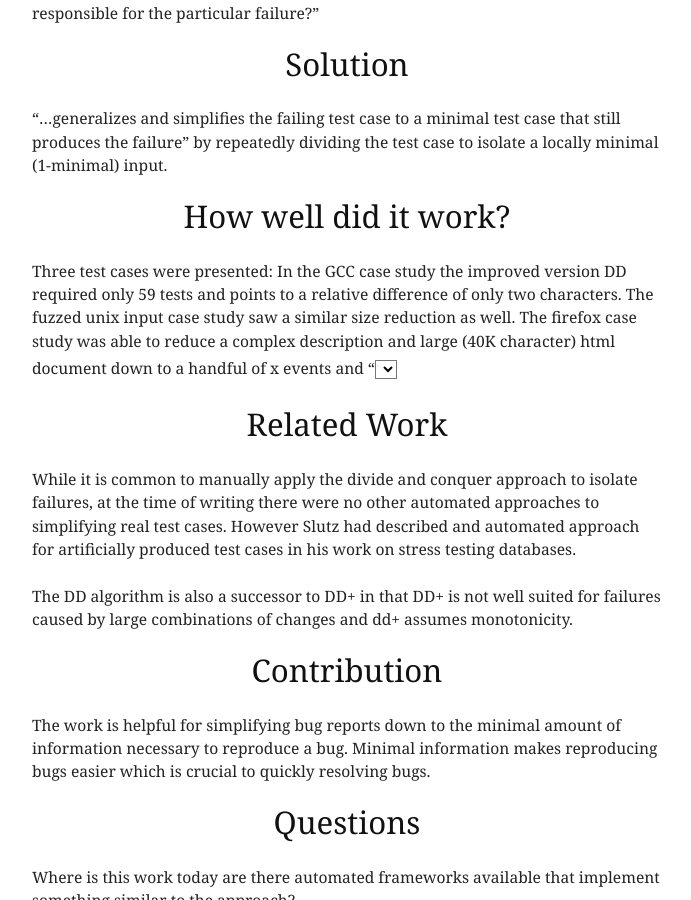
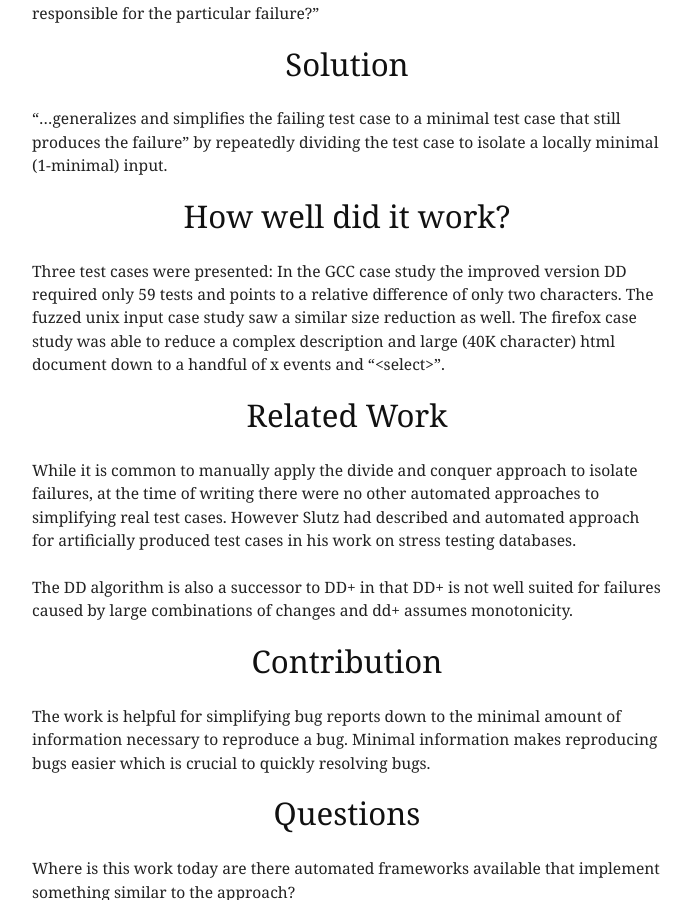
Before and after one commit to ciferkey/ciferkey.github.com, a Jekyll site: the page built from _posts/2013-02-12-Simplifying-and-Isolating-Failure-Inducing-Input.markdown, in a window 1280 px wide and 900 px high, scrolled down 346 px. Shown: the whole window, without its empty margins (293-984 px from the left). Built offline with Jekyll 4.4.1, drawn with Linux system fonts in a browser that asks for light colours; comment, search, counter and statistics services are not loaded.

Commit message:
fixing select tag

```diff
--- a/_posts/2013-02-12-Simplifying-and-Isolating-Failure-Inducing-Input.markdown
+++ b/_posts/2013-02-12-Simplifying-and-Isolating-Failure-Inducing-Input.markdown
@@ -14,7 +14,7 @@ This semester I am currently enrolled in a one credit honors extension to my SE
 “...generalizes and simplifies the failing test case to a minimal test case that still produces the failure” by repeatedly dividing the test case to isolate a locally minimal (1-minimal) input.
 
 ## How well did it work?
-Three test cases were presented:  In the GCC case study the improved version DD required only 59 tests and points to a relative difference of only two characters.  The fuzzed unix input case study saw a similar size reduction as well.  The firefox case study was able to reduce a complex description and large (40K character) html document down to a handful of x events and “<select>”.
+Three test cases were presented:  In the GCC case study the improved version DD required only 59 tests and points to a relative difference of only two characters.  The fuzzed unix input case study saw a similar size reduction as well.  The firefox case study was able to reduce a complex description and large (40K character) html document down to a handful of x events and “\<select\>”.
 
 ## Related Work
 While it is common to manually apply the divide and conquer approach to isolate failures, at the time of writing there were no other automated approaches to simplifying real test cases.  However Slutz had described and automated approach for artificially produced test cases in his work on stress testing databases.
```
